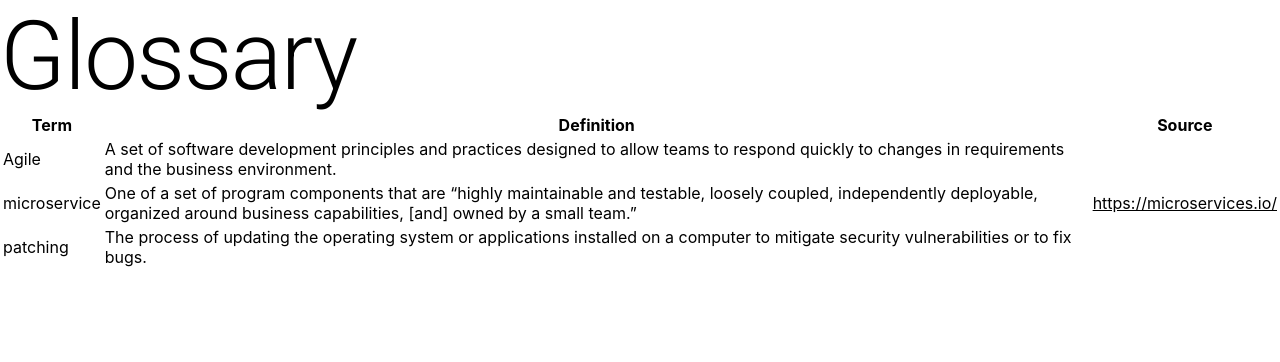
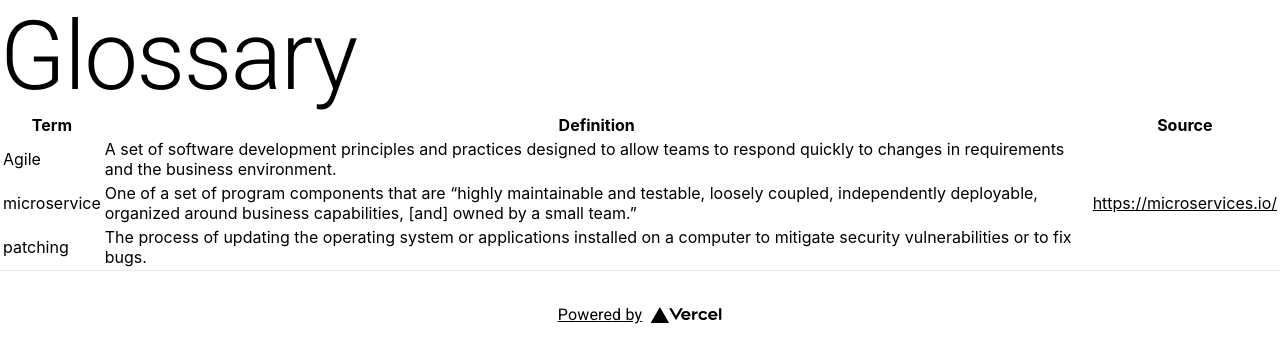
Before and after one commit to lgolding/glossary-next, a Next.js app: page /glossary in a window 1280 px wide. Shown: the top 362 px of the page. Built offline with nearby package versions, Linux system fonts and the light colour scheme.

Commit message:
Move footer to Layout.

```diff
--- a/components/Layout.tsx
+++ b/components/Layout.tsx
@@ -1,8 +1,29 @@
+import Image from "next/image";
+import Typography from "@mui/material/Typography";
 import Head from "next/head";
 import { FC, Fragment, ReactNode } from "react";
+import styles from "../styles/Home.module.css";
 
 const Layout: FC<{ children: ReactNode }> = ({ children }) => {
-  return <Fragment>{children}</Fragment>;
+  return (
+    <Fragment>
+      {children}
+
+      <footer className={styles.footer}>
+        <a
+          href="https://vercel.com?utm_source=create-next-app&utm_medium=default-template&utm_campaign=create-next-app"
+          target="_blank"
+          rel="noopener noreferrer"
+        >
+          <Typography variant="body1">Powered by </Typography>
+
+          <span className={styles.logo}>
+            <Image src="/vercel.svg" alt="Vercel Logo" width={72} height={16} />
+          </span>
+        </a>
+      </footer>
+    </Fragment>
+  );
 };
 
 export default Layout;
```
Also changed, not shown: pages/index.tsx (+0 -14 lines).
